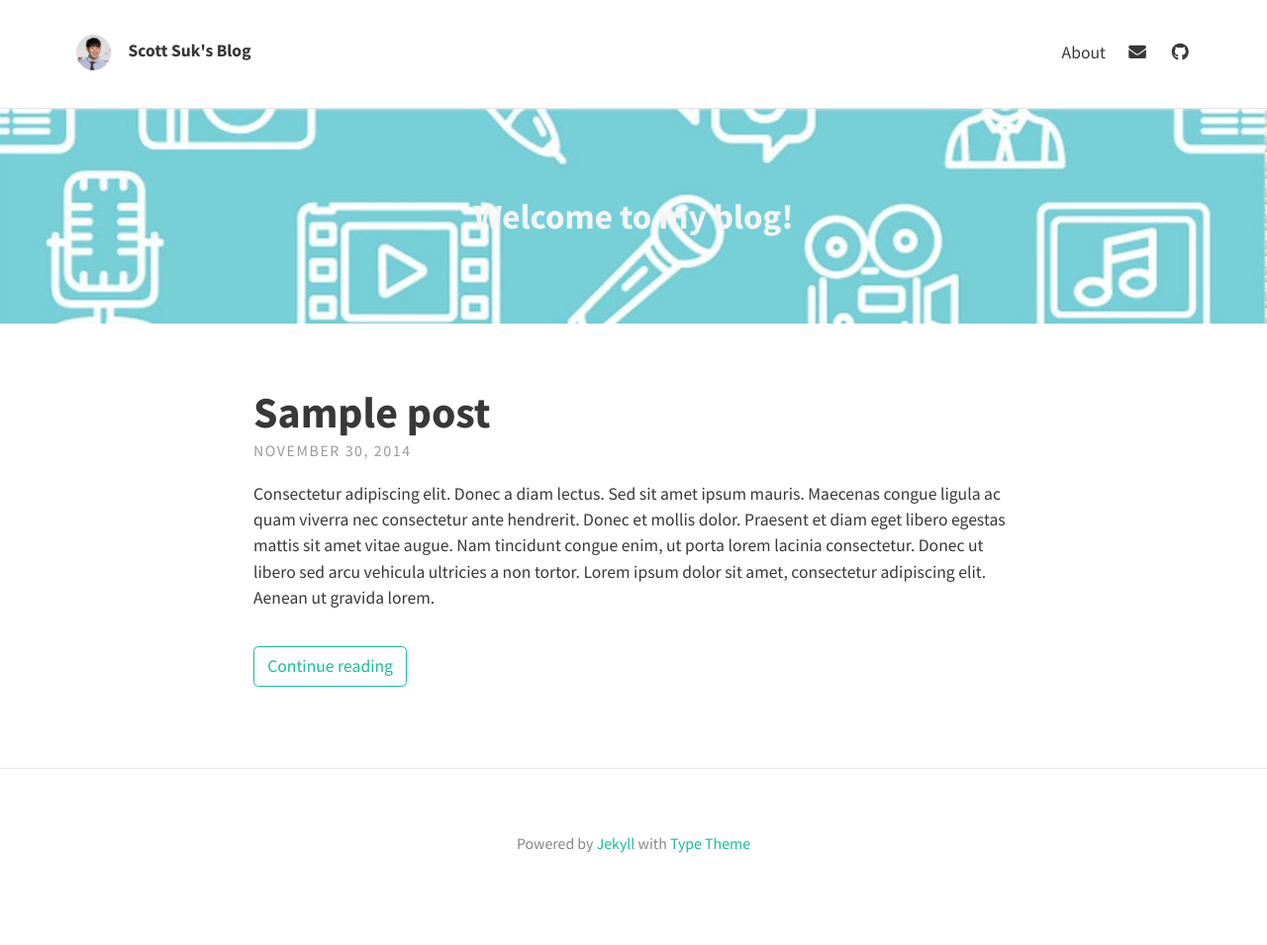
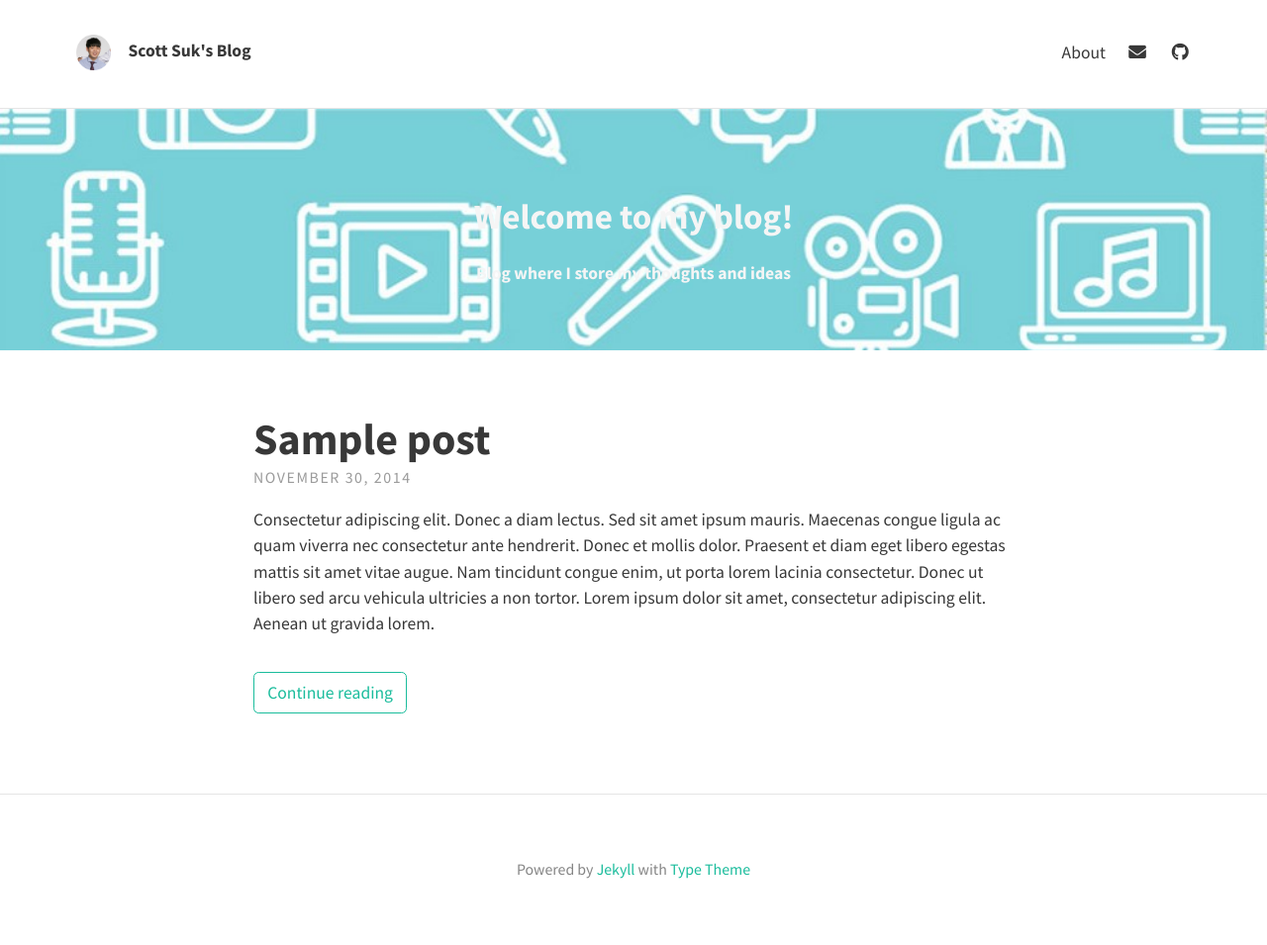
Before and after one commit to scottsuk0306/scottsuk0306.github.io, a Jekyll site: the page built from index.html, in a window 1280 px wide. Shown: the whole page at 99% size. Built offline with Jekyll 4.4.1, drawn with Linux system fonts in a browser that asks for light colours; nearby versions of some CDN libraries; the list of posts is cut into pages by our own code; before the commit the page ends 929 px from its top, so only the background shows below that.

Commit message:
Update _config.yml

```diff
--- a/_config.yml
+++ b/_config.yml
@@ -14,6 +14,7 @@ theme_settings:
   # Header and footer text
   header_text: >
      <h2>Welcome to my blog!</h2>
+     <p>Blog where I store my thoughts and ideas</p>
   header_text_feature_image: assets/img/header_pattern_image.jpg
   footer_text: >
    Powered by <a href="https://jekyllrb.com/">Jekyll</a> with <a href="https://github.com/rohanchandra/type-theme">Type Theme</a>
```
